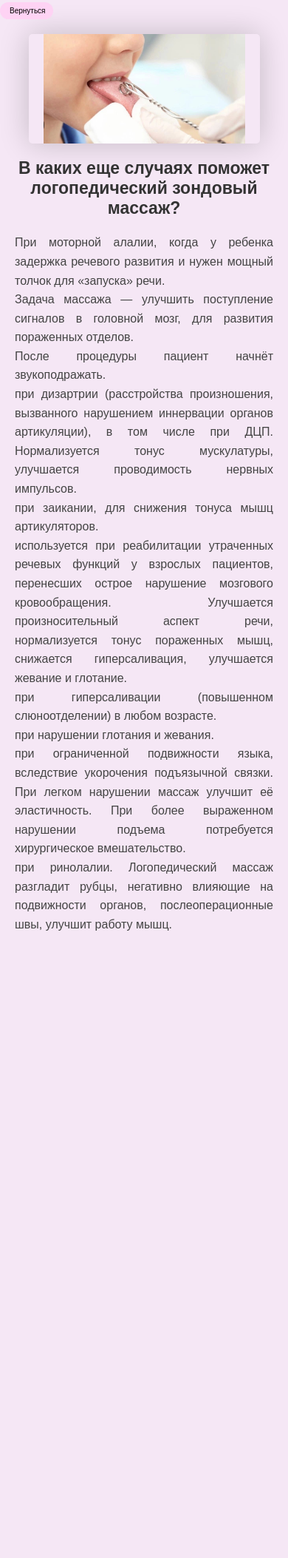
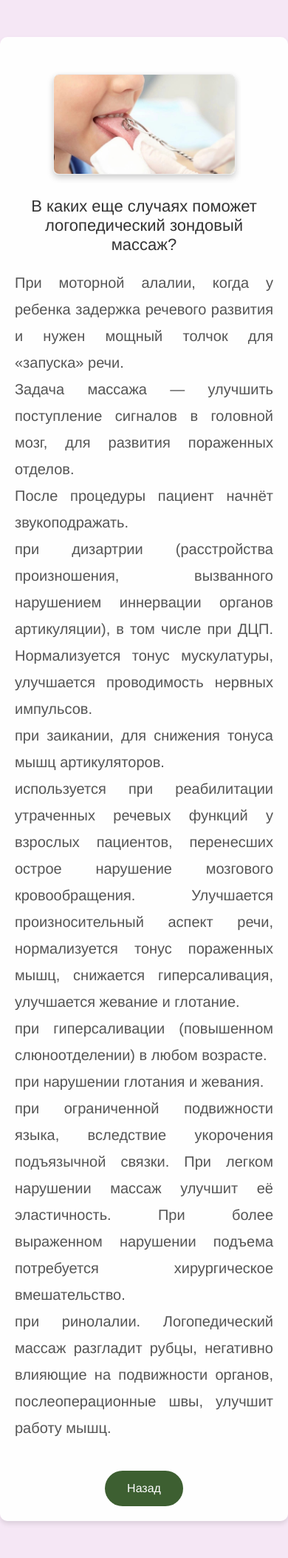
Before and after one commit to vsaprykina/sate, a Django app: page /article/8/ in a window 390 px wide. Shown: the whole page at 74% size. Before the commit the page ends 1258 px from the top, so only its background shows below. Run offline with Django 5.2, Linux system fonts and the light colour scheme; data comes from the database, SQL or seed files in the repository; both versions use the stored data as it was after the commit.

Commit message:
исправление ошибок при тестировании

```diff
--- a/site1/main/static/css/mobilestati.css
+++ b/site1/main/static/css/mobilestati.css
@@ -1,78 +1,89 @@
 body {
-    font-family: Arial, sans-serif;
+    font-family: 'Helvetica Neue', Arial, sans-serif;
     margin: 0;
     padding: 0;
-    background-color: #f0f0f0;
     background-image: url('/static/img/фон3.png');
-    background-color: rgba(240, 240, 240, 0.8);
     background-size: cover;
     background-position: center;
 }
 
-.article {
-    max-width: 800px;
+.article-detail {
+    max-width: 900px;
     margin: 50px auto;
-    padding: 30px;
-    background-color: rgba(255, 255, 255, 0.9);
+    padding: 40px;
+    background-color: rgba(255, 255, 255, 0.95);
     border-radius: 10px;
-    box-shadow: 0 0 20px rgba(0, 0, 0, 0.1);
     text-align: center;
+    box-shadow: 0 4px 6px rgba(0, 0, 0, 0.1);
 }
 
 h1 {
     font-size: 30px;
-    font-weight: bold;
+    font-weight: normal;
     color: #333;
-    margin-bottom: 30px;
+    margin-bottom: 20px;
     text-align: center;
 }
 
-p {
+.article-content {
     font-size: 20px;
-    line-height: 1.6;
-    color: #444;
+    line-height: 1.8;
+    color: #555;
     text-align: justify;
-    margin-bottom: 15px;
-    max-width: 600px;
-    margin-left: auto;
-    margin-right: auto;
+    margin-bottom: 30px;
 }
 
-img {
+.article-detail img {
     display: block;
-    width: 50%;
+    width: 65%;
     max-width: 100%;
     margin: 30px auto;
-    border: 15px solid #3D5F3;
-    box-shadow: 0 0 40px rgba(0, 0, 0, 0.2);
-    border-radius: 5px;
+    border-radius: 8px;
+    border: 1px solid #eaeaea;
+    box-shadow: 0 4px 8px rgba(0, 0, 0, 0.2); /* Добавление тени */
 }
 
+.button-container {
+    text-align: center;
+    margin-top: 40px;
+}
+
+.back-button {
+    display: inline-block;
+    background-color: #3D5F31;
+    color: white;
+    padding: 15px 40px;
+    font-size: 18px;
+    border: none;
+    border-radius: 25px;
+    cursor: pointer;
+    text-decoration: none;
+    transition: background-color 0.3s ease;
+}
+
+.back-button:hover {
+    background-color: #669966; /* Цвет хедера, замените на ваш точный цвет */
+}
 
 @media (max-width: 768px) {
-    .article {
+    .article-detail {
         padding: 20px;
-        margin: 20px;
     }
 
     h1 {
-        font-size: 23px;
-        margin-bottom: 20px;
-        padding: 0 20px;
+        font-size: 22px;
     }
 
-    p {
-        font-size: 16px;
-        margin-bottom: 10px;
-        padding: 0 20px;
+    .article-content {
+        font-size: 20px;
     }
 
-    img {
+    .article-detail img {
         width: 70%;
-        margin: 20px auto;
-        border-width: 10px;
-        padding: 0 20px;
+    }
+
+    .back-button {
+        font-size: 16px;
+        padding: 15px 30px;
     }
 }
-
-}
--- a/site1/main/static/css/stati.css
+++ b/site1/main/static/css/stati.css
@@ -1,67 +1,89 @@
 body {
-    font-family: Arial, sans-serif;
+    font-family: 'Helvetica Neue', Arial, sans-serif;
     margin: 0;
     padding: 0;
-    background-color: #f0f0f0;
     background-image: url('/static/img/фон3.png');
-    background-color: rgba(240, 240, 240, 0.8);
     background-size: cover;
     background-position: center;
 }
 
-.article {
-    max-width: 800px;
+.article-detail {
+    max-width: 900px;
     margin: 50px auto;
-    padding: 30px;
-    background-color: rgba(255, 255, 255, 0.9);
+    padding: 40px;
+    background-color: rgba(255, 255, 255, 0.95);
     border-radius: 10px;
-    box-shadow: 0 0 20px rgba(0, 0, 0, 0.1);
     text-align: center;
+    box-shadow: 0 4px 6px rgba(0, 0, 0, 0.1);
 }
 
 h1 {
     font-size: 30px;
-    font-weight: bold;
+    font-weight: normal;
     color: #333;
-    margin-bottom: 30px;
+    margin-bottom: 20px;
     text-align: center;
 }
 
-p {
+.article-content {
     font-size: 20px;
-    line-height: 1.6;
-    color: #444;
+    line-height: 1.8;
+    color: #555;
     text-align: justify;
-    margin-bottom: 15px;
-    max-width: 600px;
-    margin-left: auto;
-    margin-right: auto;
+    margin-bottom: 30px;
 }
 
-img {
+.article-detail img {
     display: block;
     width: 50%;
     max-width: 100%;
     margin: 30px auto;
-    border: 15px solid #3D5F3;
-    box-shadow: 0 0 40px rgba(0, 0, 0, 0.2);
-    border-radius: 5px;
+    border-radius: 8px;
+    border: 1px solid #eaeaea;
+    box-shadow: 0 4px 8px rgba(0, 0, 0, 0.2); /* Добавление тени */
+}
+
+.button-container {
+    text-align: center;
+    margin-top: 40px;
+}
+
+.back-button {
+    display: inline-block;
+    background-color: #3D5F31;
+    color: white;
+    padding: 15px 40px;
+    font-size: 18px;
+    border: none;
+    border-radius: 25px;
+    cursor: pointer;
+    text-decoration: none;
+    transition: background-color 0.3s ease;
+}
+
+.back-button:hover {
+    background-color: #669966; /* Цвет хедера, замените на ваш точный цвет */
 }
 
 @media (max-width: 768px) {
-    .article {
+    .article-detail {
         padding: 20px;
     }
 
     h1 {
-        font-size: 28px;
+        font-size: 22px;
     }
 
-    p {
-        font-size: 18px;
+    .article-content {
+        font-size: 16px;
     }
 
-    img {
-        width: 100%;
+    .article-detail img {
+        width: 70%;
+    }
+
+    .back-button {
+        font-size: 16px;
+        padding: 15px 30px;
     }
 }
--- a/site1/main/static/css/tabletindex.css
+++ b/site1/main/static/css/tabletindex.css
@@ -64,6 +64,7 @@
 
 @media (min-width: 768px) and (max-width: 1023px) {
   .welcome-section {
+    margin-top: -145px;
     padding: 60px 20px;
     display: flex;
     flex-direction: column-reverse;
--- a/site1/main/templates/article_detail.html
+++ b/site1/main/templates/article_detail.html
@@ -9,5 +9,8 @@
     <div class="article-content">
       {{ article.content|linebreaks }}
     </div>
+    <div class="button-container">
+      <a href="{% url 'index' %}" class="back-button">Назад</a>
+    </div>
   </div>
 {% endblock %}
--- a/site1/main/templates/base.html
+++ b/site1/main/templates/base.html
@@ -7,53 +7,6 @@
   {% load static %}
   <link rel="stylesheet" href="{% static 'css/stati.css' %}">
   <link rel="stylesheet" href="{% static 'css/mobilestati.css' %}">
-  <style>
-    .back-button {
-      top: 15px;
-      left: 15px;
-      display: inline-flex;
-      align-items: center;
-      justify-content: center;
-      background-color: #fed3f4;
-      color: #000;
-      text-decoration: none;
-      padding: 8px 12px;
-      border: none;
-      border-radius: 18px;
-      font-size: 12px;
-      cursor: pointer;
-      transition: background-color 0.3s;
-    }
-
-    .back-button:hover {
-      background-color: #A566B0;
-    }
-
-    .back-button i {
-      margin-right: 4px;
-      font-size: 14px;
-    }
-
-    @media (max-width: 767px) {
-      .back-button {
-        top: 10px;
-        left: 10px;
-        padding: 6px 10px;
-        font-size: 10px;
-      }
-
-      .back-button i {
-        margin-right: 3px;
-        font-size: 12px;
-      }
-    }
-  </style>
-</head>
-<body>
-  <a href="{% url 'index' %}" class="back-button">
-    <i class="fas fa-arrow-left"></i> Вернуться
-  </a>
-
   {% block content %}
   {% endblock %}
 
```
Also changed, not shown: site1/db.sqlite3.
